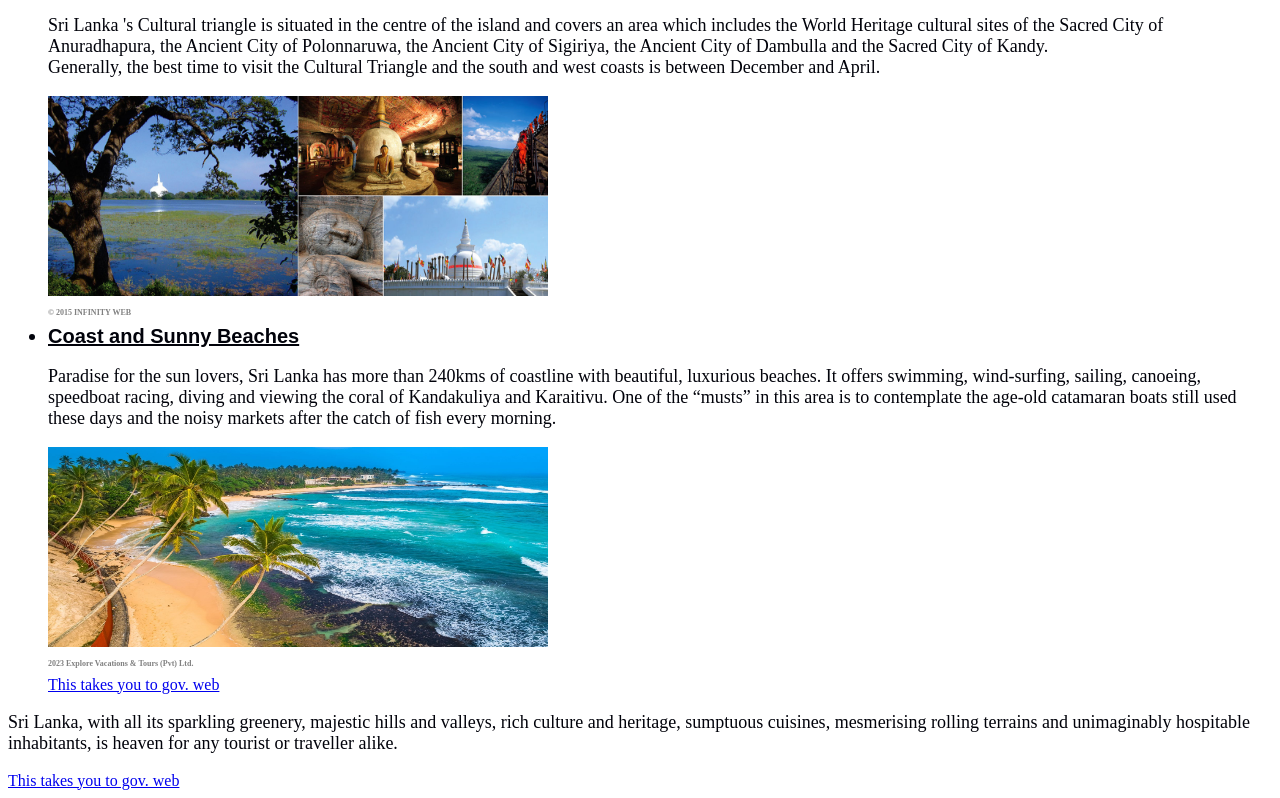
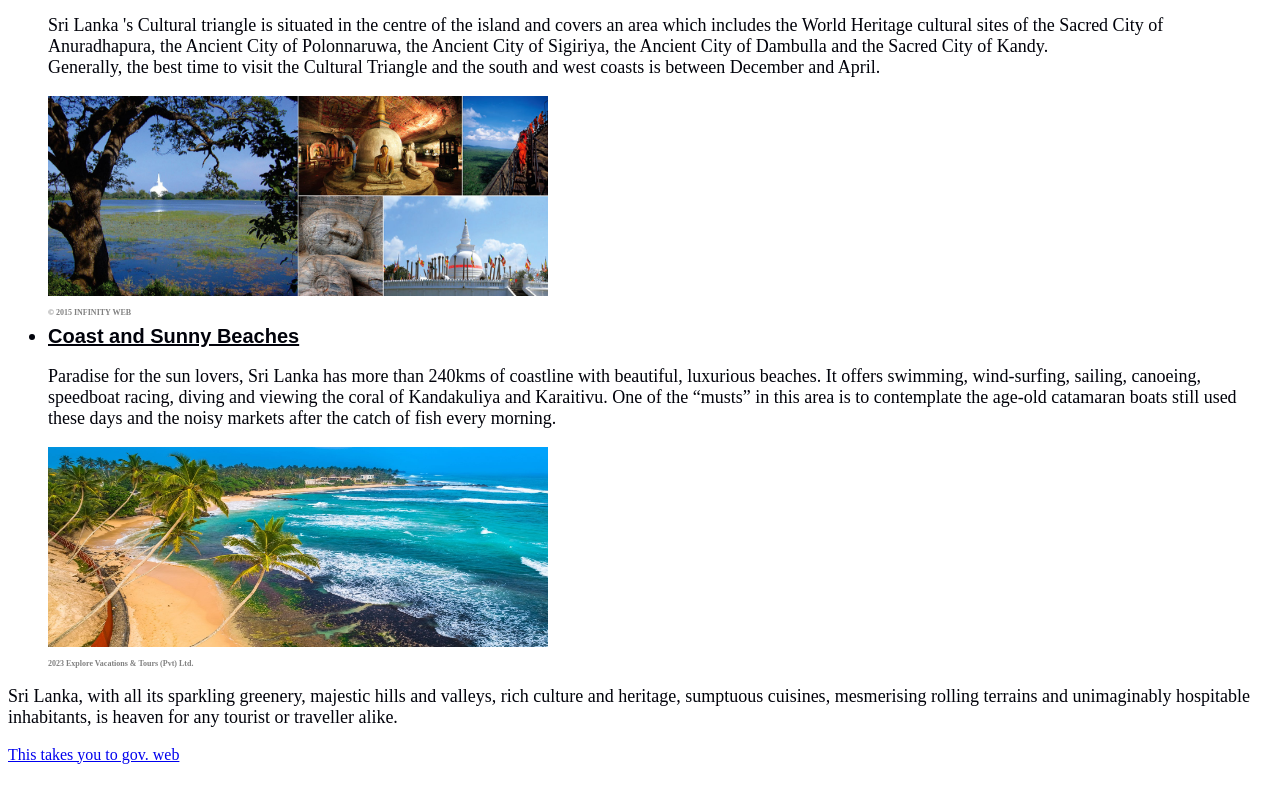
Before and after one commit to ThiliC/tccode.github.io, a plain HTML site: page index.html in a window 1280 px wide. Shown: the part 1266-2064 px from the top of the page. After the commit the page ends 2038 px from the top, so only its background shows below. Drawn offline with Linux system fonts and the light colour scheme.

Commit message:
removed the link

```diff
--- a/index.html
+++ b/index.html
@@ -51,7 +51,6 @@
            height="200px"
            width=500px>
       <h3> 2023 Explore Vacations & Tours (Pvt) Ltd.</h3>
-      <a href="https://www.sltda.gov.lk/en" target_blank>This takes you to gov. web</a>
     </ul>
 
     <p>Sri Lanka, with all its sparkling greenery, majestic hills and valleys, rich culture and heritage, sumptuous cuisines, mesmerising rolling terrains and unimaginably hospitable inhabitants, is heaven for any tourist or traveller alike. </p>
```
